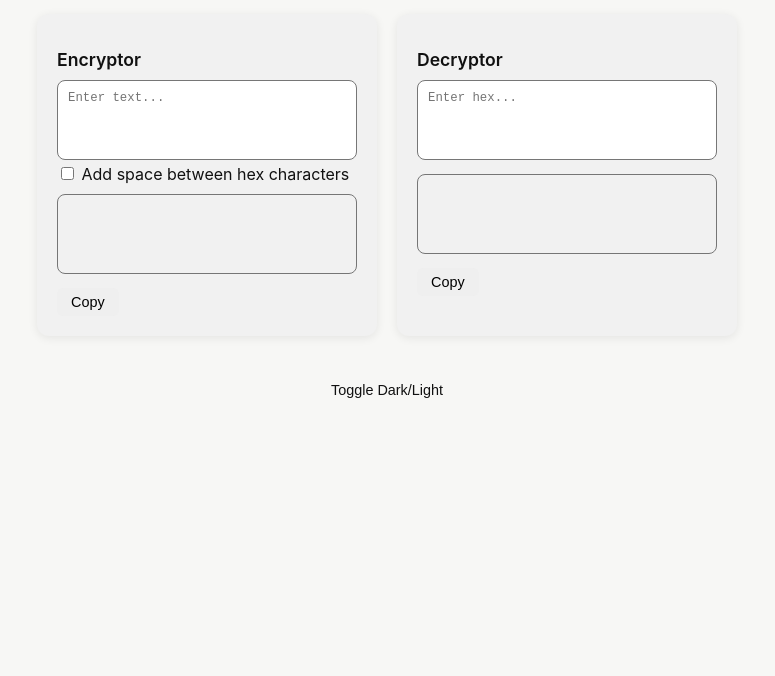
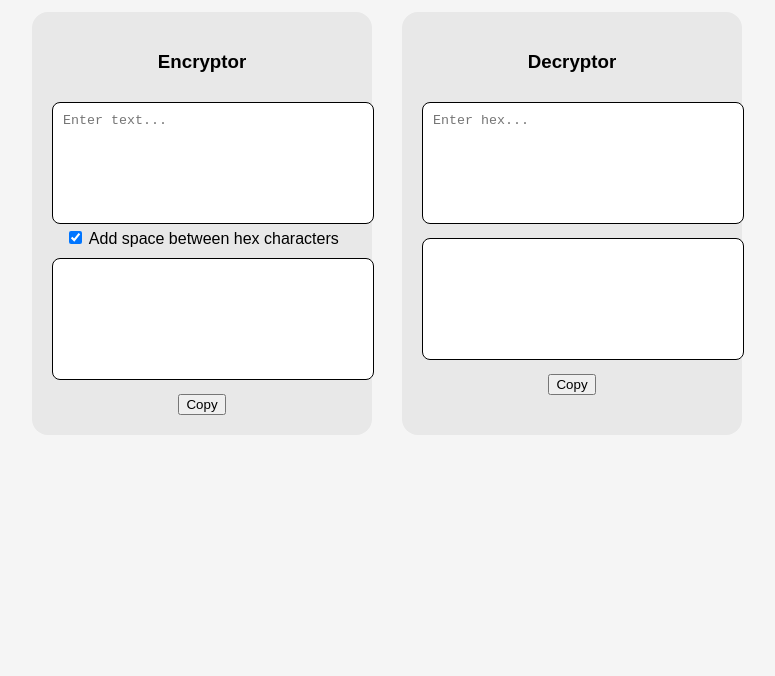
Before and after one commit to ayushisonline/Password-Encryptor, a plain HTML site: page index.html in a window 1280 px wide. Shown: the part 124-800 px from the top of the page, without its empty margins (253-1028 px from the left). Drawn offline with Linux system fonts and the light colour scheme.

Commit message:
Update index.html

```diff
--- a/index.html
+++ b/index.html
@@ -1,189 +1,112 @@
 <!DOCTYPE html>
-<html lang="en" data-theme="light">
+<html lang="en">
 <head>
-  <meta charset="UTF-8">
+  <meta charset="UTF-8" />
+  <meta name="viewport" content="width=device-width, initial-scale=1.0"/>
   <title>Password Manager</title>
   <style>
-    :root {
-      --bg-light: #f7f7f5;
-      --bg-dark: #1f1f1f;
-      --text-light: #111;
-      --text-dark: #fff;
-      --card-light: #f1f1f1;
-      --card-dark: #2c2c2c;
-      --button-bg: #000;
-      --button-text: #fff;
+    body {
+      font-family: sans-serif;
+      background: #f5f5f5;
+      text-align: center;
+      padding: 40px;
     }
 
-    [data-theme="light"] {
-      background-color: var(--bg-light);
-      color: var(--text-light);
+    .container {
+      display: flex;
+      justify-content: center;
+      gap: 30px;
+      margin-top: 30px;
     }
 
-    [data-theme="dark"] {
-      background-color: var(--bg-dark);
-      color: var(--text-dark);
+    .box {
+      background: #e8e8e8;
+      padding: 20px;
+      border-radius: 16px;
+      width: 300px;
     }
 
-    body {
-      font-family: 'Inter', sans-serif;
-      display: flex;
-      flex-direction: column;
-      align-items: center;
-      padding: 40px 20px;
-      transition: background 0.3s, color 0.3s;
-    }
-
-    h1 {
-      font-size: 2em;
-      font-weight: bold;
-      margin-bottom: 30px;
-    }
-
-    .converter-container {
-      display: flex;
-      gap: 20px;
-      flex-wrap: wrap;
-      justify-content: center;
-    }
-
-    .card {
-      background-color: var(--card-light);
-      padding: 20px;
-      border-radius: 12px;
-      box-shadow: 0 2px 10px rgba(0,0,0,0.08);
-      width: 300px;
-      transition: background 0.3s;
-    }
-
-    [data-theme="dark"] .card {
-      background-color: var(--card-dark);
-    }
-
-    .card h2 {
-      font-size: 1.1em;
-      font-weight: 600;
-      margin-bottom: 10px;
-    }
-
-    textarea {
+    .box textarea {
       width: 100%;
-      height: 80px;
+      height: 100px;
+      margin-top: 10px;
       padding: 10px;
       border-radius: 8px;
-      font-family: monospace;
-      font-size: 0.95em;
+      border: 1px solid #000;
       resize: none;
-      box-sizing: border-box;
-    }
-
-    .output {
-      margin-top: 10px;
-      font-family: monospace;
-      font-size: 0.95em;
-      word-break: break-word;
-      background: none;
-      padding: 8px;
-    }
-
-    button {
-      padding: 6px 14px;
-      border: none;
-      border-radius: 6px;
-      margin-top: 10px;
-      cursor: pointer;
-      font-size: 0.9em;
-    }
-
-    [data-theme="light"] .toggle-btn {
-      background-color: var(--button-bg-light);
-      color: var(--button-text-light);
-    }
-
-    [data-theme="dark"] .toggle-btn {
-      background-color: var(--button-bg-dark);
-      color: var(--button-text-dark);
-    }
-
-    .toggle-btn {
-      margin-top: 40px;
-      border: none;
     }
 
     .output-box {
-      min-height: 30px;
+      height: 80px;
     }
 
+    .copy-btn {
+      margin-top: 10px;
+      cursor: pointer;
+    }
   </style>
 </head>
 <body>
   <h1>Password Manager</h1>
-  <div class="converter-container">
-    <div class="card">
-      <h2>Encryptor</h2>
+  <div class="container">
+    <div class="box">
+      <h3>Encryptor</h3>
       <textarea id="textInput" placeholder="Enter text..."></textarea>
-      <label>
-  <input type="checkbox" id="spaceToggle">
-  Add space between hex characters
-</label>
-      <textarea readonly class="output output-box" id="hexOutput"></textarea>
-      <button onclick="copyToClipboard('hexOutput')">Copy</button>
+      <br />
+      <label><input type="checkbox" id="spacingCheckbox" checked /> Add space between hex characters</label>
+      <textarea id="hexOutput" class="output-box" readonly></textarea>
+      <br />
+      <button class="copy-btn" onclick="copyToClipboard('hexOutput')">Copy</button>
     </div>
 
-    <div class="card">
-      <h2>Decryptor</h2>
+    <div class="box">
+      <h3>Decryptor</h3>
       <textarea id="hexInput" placeholder="Enter hex..."></textarea>
-      <textarea readonly class="output output-box" id="textOutput"></textarea>
-      <button onclick="copyToClipboard('textOutput')">Copy</button>
+      <textarea id="textOutput" class="output-box" readonly></textarea>
+      <br />
+      <button class="copy-btn" onclick="copyToClipboard('textOutput')">Copy</button>
     </div>
   </div>
 
-  <button class="toggle-btn" onclick="toggleTheme()">Toggle Dark/Light</button>
-
   <script>
     const textInput = document.getElementById("textInput");
+    const spacingCheckbox = document.getElementById("spacingCheckbox");
     const hexOutput = document.getElementById("hexOutput");
+
     const hexInput = document.getElementById("hexInput");
     const textOutput = document.getElementById("textOutput");
-  const spaceToggle = document.getElementById("spaceToggle");
 
-  // Encode to Hex with optional spacing
+    // Convert text to hex
     function updateHexOutput() {
-    const useSpacing = spaceToggle.checked;
-    hexOutput.value = [...textInput.value]
+      const useSpacing = spacingCheckbox.checked;
+      const hex = [...textInput.value]
         .map(c => c.charCodeAt(0).toString(16).padStart(2, '0'))
         .join(useSpacing ? " " : "");
-
-textOutput.value = chars.map(c => String.fromCharCode(c)).join("");
-
-  textInput.addEventListener("input", updateHexOutput);
-  spaceToggle.addEventListener("change", updateHexOutput);
-
-  // Decode from Hex (supports both spaced and unspaced hex)
-  hexInput.addEventListener("input", () => {
-    const hex = hexInput.value.trim();
-
-    let chars = [];
-    if (hex.includes(" ")) {
-      chars = hex.split(" ").map(h => parseInt(h, 16));
-    } else {
-      chars = hex.match(/.{1,2}/g)?.map(h => parseInt(h, 16)) || [];
+      hexOutput.value = hex;
     }
 
-    textOutput.textContent = chars.map(c => String.fromCharCode(c)).join("");
-  });
+    // Convert hex to text
+    function updateTextOutput() {
+      const hexStr = hexInput.value.replace(/[^a-fA-F0-9]/g, '');
+      const result = [];
+      for (let i = 0; i < hexStr.length; i += 2) {
+        const hexPair = hexStr.slice(i, i + 2);
+        result.push(String.fromCharCode(parseInt(hexPair, 16)));
+      }
+      textOutput.value = result.join('');
+    }
 
+    // Copy function
     function copyToClipboard(id) {
       const el = document.getElementById(id);
       el.select();
       document.execCommand("copy");
     }
 
-  function toggleTheme() {
-    const html = document.documentElement;
-    html.dataset.theme = html.dataset.theme === "light" ? "dark" : "light";
-  }
+    // Event listeners
+    textInput.addEventListener("input", updateHexOutput);
+    spacingCheckbox.addEventListener("change", updateHexOutput);
+    hexInput.addEventListener("input", updateTextOutput);
   </script>
-
 </body>
 </html>
```
Lines whose indentation alone changed are shown as unchanged.
